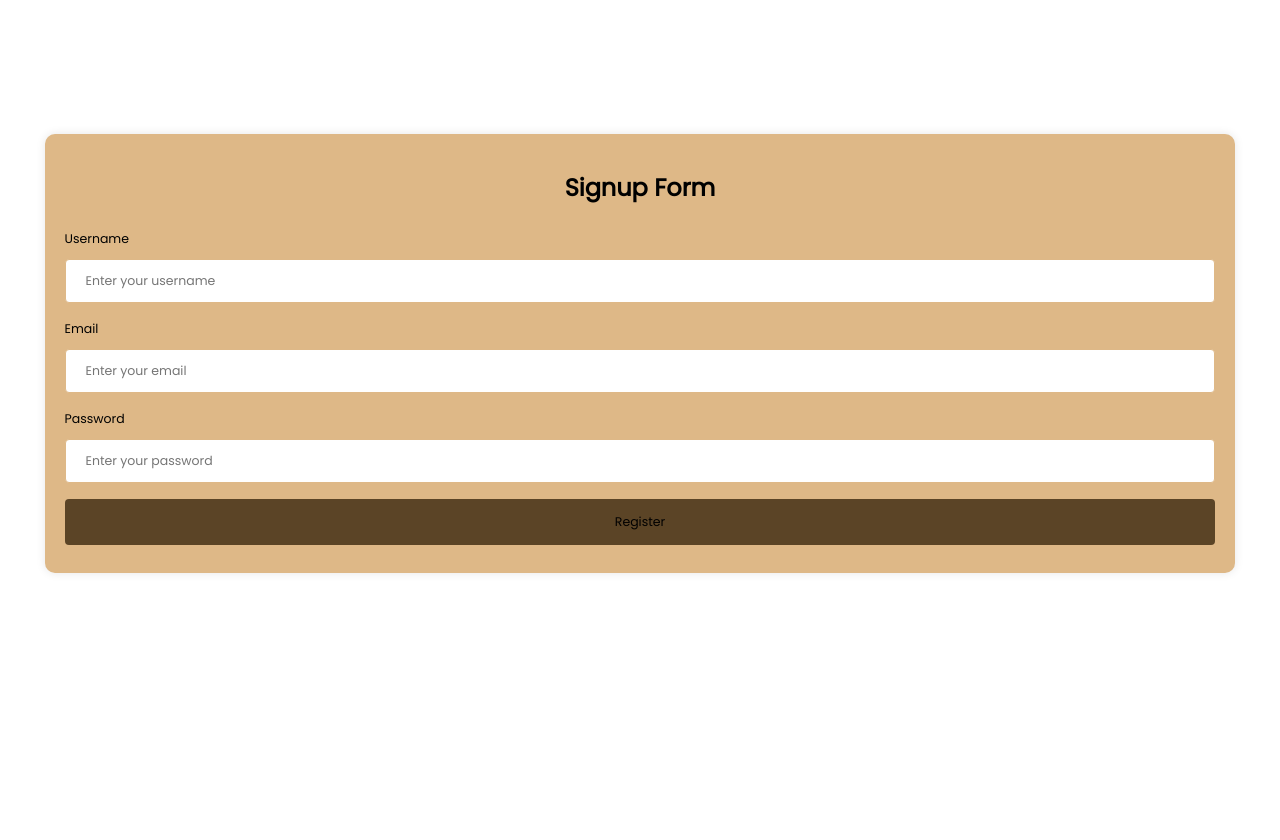
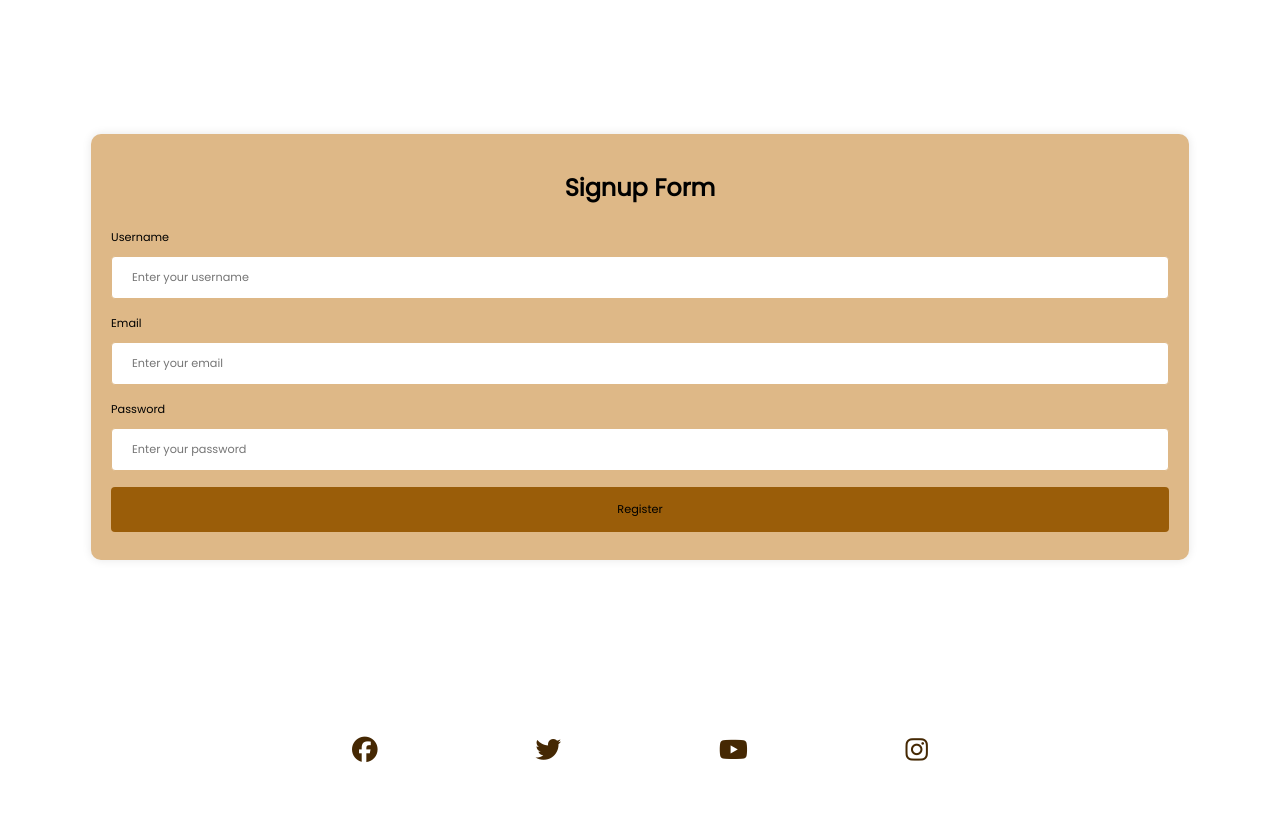
Before and after one commit to maish79/martial-arts-club, a plain HTML site: page index.html in a window 1280 px wide. Shown: the part 3707-4547 px from the top of the page. Before the commit the page ends 4380 px from the top, so only its background shows below. Drawn offline with nearby package versions, Linux system fonts and the light colour scheme.

Commit message:
edited signup form

```diff
--- a/assets/css/style.css
+++ b/assets/css/style.css
@@ -283,7 +283,7 @@ li{
     border-radius: 10px;
     padding: 20px;
     box-shadow: 0px 0px 10px rgba(0, 0, 0, 0.1);
-    font-size: 2rem;
+    font-size: 1.8rem;
 }
 
 input[type=text], input[type=email], input[type=password] {
@@ -296,11 +296,8 @@ input[type=text], input[type=email], input[type=password] {
     box-sizing: border-box;
 
 }
-
-
-
 button {
-    background-color: rgb(91, 68, 38);
+    background-color:rgb(154, 93, 9);
     padding: 14px 20px;
     margin: 8px 0;
     border: none;
@@ -310,5 +307,22 @@ button {
 }
 
 button:hover {
-    background-color:burlywood;
+    background-color: rgb(91, 68, 38);
     }
+
+/*----------------------------footer-------------*/
+
+
+.social-networks{
+    text-align: center;
+}
+.social-networks >li {
+    display: inline;
+}
+.social-networks i{
+    font-size: 160%;
+    margin: 1%;
+    padding: 5%;
+    color: rgb(69, 40, 3);
+
+}
--- a/index.html
+++ b/index.html
@@ -162,22 +162,43 @@
             <form class="form">
                 <h2 id="signup">Signup Form </h2>
                 <label for="username">Username</label>
-                <input type="text" id="username" name="username" placeholder="Enter your username" required/>
+                <input type="text" id="username" name="username" placeholder="Enter your username" required>
                 <label for="email">Email</label>
-                <input type="email" id="email" name="email" placeholder="Enter your email" required/>
+                <input type="email" id="email" name="email" placeholder="Enter your email" required>
                 <label for="password">Password</label>
-                <input type="password" id="password" name="password" placeholder="Enter your password" required/>
+                <input type="password" id="password" name="password" placeholder="Enter your password" required>
 
                 <button type="submit">Register</button>
             </form>
         </div>
-
-
     </section>
 
 
 
+    <footer>
+        <ul class="social-networks" id="contact">
+            <li>
+                <a href="https://facebook.com" target="_blank" rel="noopener"
+                    aria-label="Visit our Facebook page (opens in a new tab)"><i class="fa-brands fa-facebook"></i></a>
+            </li>
+            <li>
+                <a href="https://twitter.com" target="_blank" rel="noopener"
+                    aria-label="Visit our Twitter page (opens in a new tab)"><i class="fa-brands fa-twitter"></i></a>
+            </li>
+            <li>
+                <a href="https://youtube.com" target="_blank" rel="noopener"
+                    aria-label="Visit our YouTube page (opens in a new tab)"><i class="fa-brands fa-youtube"></i></a>
+            </li>
+            <li>
+                <a href="https://instagram.com" target="_blank" rel="noopener"
+                    aria-label="Visit our Instagram page (opens in a new tab)"><i class="fa-brands fa-instagram"></i></a>
+            </li>
+        </ul>
+    </footer>
 
+
+
+    <script src="https://kit.fontawesome.com/bd053955ad.js" crossorigin="anonymous"></script>
     <script src="https://unpkg.com/boxicons@2.1.4/dist/boxicons.js"></script>
 </body>
 </html>
```
